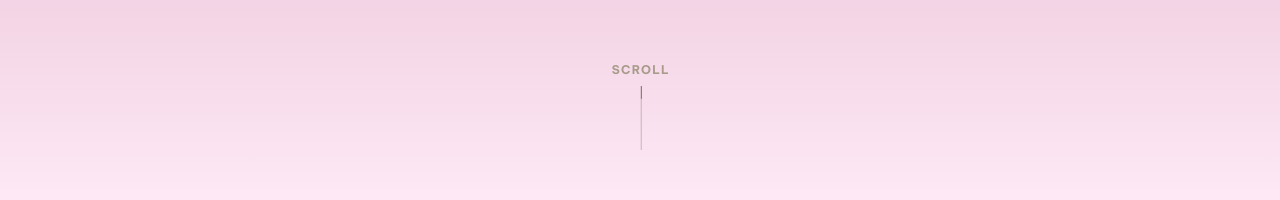
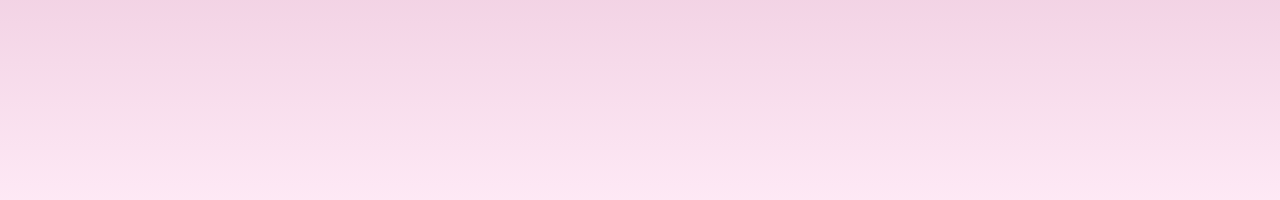
Before and after one commit to fatiya17/sistech-cafe, a Next.js app: page / in a window 1280 px wide. Shown: the part 562-762 px from the top of the page. Built offline with nearby package versions, Linux system fonts and the light colour scheme.

Commit message:
feat: remove text scroll and line animation

```diff
--- a/components/sections/Hero.jsx
+++ b/components/sections/Hero.jsx
@@ -148,15 +148,6 @@ export default function Hero() {
         </div>
       </div>
 
-      {/* Scroll Indicator */}
-      <div
-        className="hero-item absolute bottom-8 left-1/2 -translate-x-1/2 flex flex-col items-center gap-2"
-      >
-        <span className="text-[10px] md:text-xs font-bold text-text-muted uppercase tracking-widest">Scroll</span>
-        <div className="w-[1px] h-10 md:h-16 bg-border-strong overflow-hidden relative rounded-md">
-          <div className="scroll-line w-full h-1/2 bg-secondary absolute top-[-50%] left-0" />
-        </div>
-      </div>
     </section>
   );
 }
```
